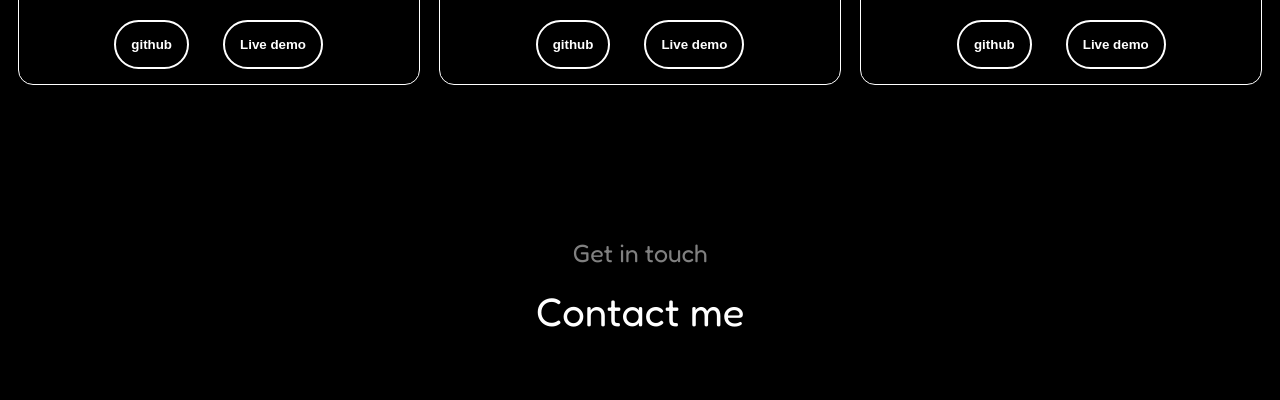
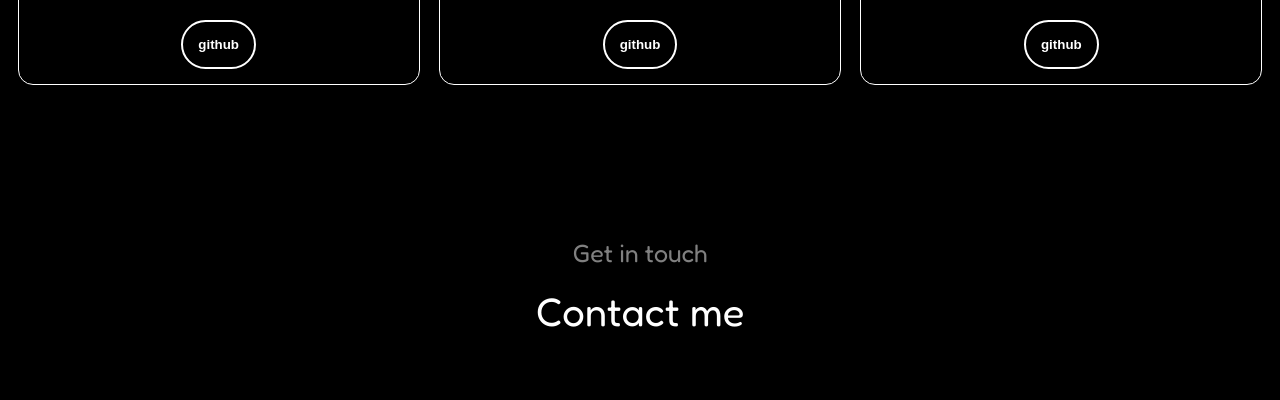
Before and after one commit to moiz02/portfolio-website, a plain HTML site: page index.html in a window 1280 px wide. Shown: the part 2656-3056 px from the top of the page. Drawn offline with Linux system fonts and the light colour scheme.

Commit message:
Add files via upload

```diff
--- a/index.html
+++ b/index.html
@@ -118,7 +118,7 @@
                <p>Loan Aprroval Prediction</p>
                <div>
                 <a href="https://github.com/moiz02/DS" target="_blank"><button>github</button></a>
-                <a href="" target="_blank"><button>Live demo</button></a>
+                <!-- <a href="" target="_blank"><button>Live demo</button></a> -->
 
                </div>
 
@@ -128,7 +128,7 @@
                <p>Rock-Paper-Scissors Game</p>
                <div>
                 <a href="https://github.com/moiz02/Rock-paper-scissors-game" target="_blank"><button>github</button></a>
-                <a href="" target="_blank"><button>Live demo</button></a>
+                <!-- <a href="" target="_blank"><button>Live demo</button></a> -->
 
                </div>
             </div>
@@ -137,7 +137,7 @@
                 <p>Detailed Youtube Landing Page</p>
                 <div>
                     <a href="https://github.com/moiz02/Youtube-clone/tree/main" target="_blank"><button>github</button></a>
-                    <a href="" target="_blank"><button>Live demo</button></a>
+                    <!-- <a href="" target="_blank"><button>Live demo</button></a> -->
 
                    </div>
             </div>
```
